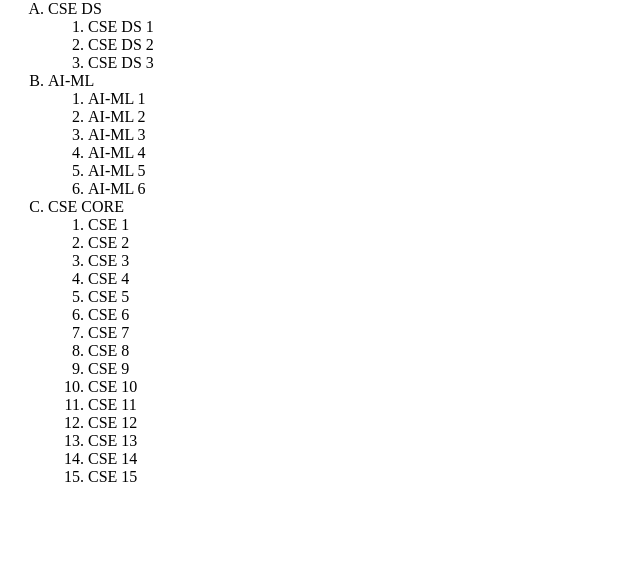
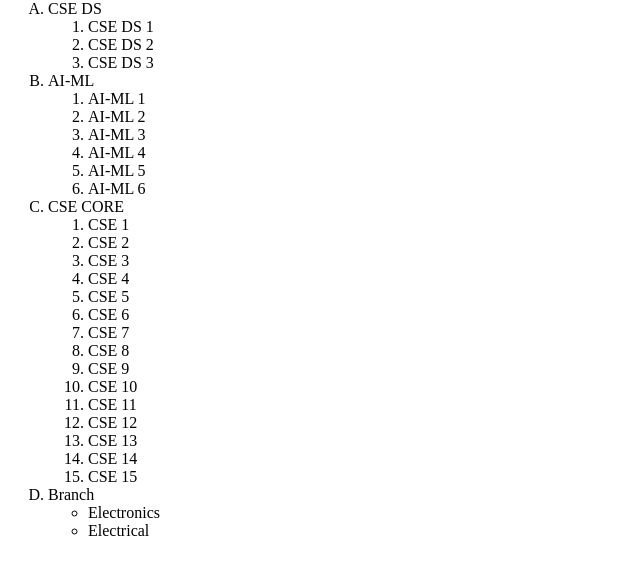
Before and after one commit to prateek-mishra-001/WDW_0288, a plain HTML site: page Web Designing Workshop Assignment/Assignment 6/Assignment 6.html in a window 1280 px wide. Shown: the part 66-640 px from the top of the page, without its empty margins (0-640 px from the left). Drawn offline with Linux system fonts and the light colour scheme.

Commit message:
Add unorder list in order list

```diff
--- a/Web Designing Workshop Assignment/Assignment 6/Assignment 6.html
+++ b/Web Designing Workshop Assignment/Assignment 6/Assignment 6.html
@@ -38,6 +38,11 @@
             <li>CSE 14</li>
             <li>CSE 15</li>
           </ol>
+          <li>Branch</li>
+          <ul>
+            <li>Electronics</li>
+            <li>Electrical</li>
+          </ul>
         </ol>
       </body>
 </html>
```
